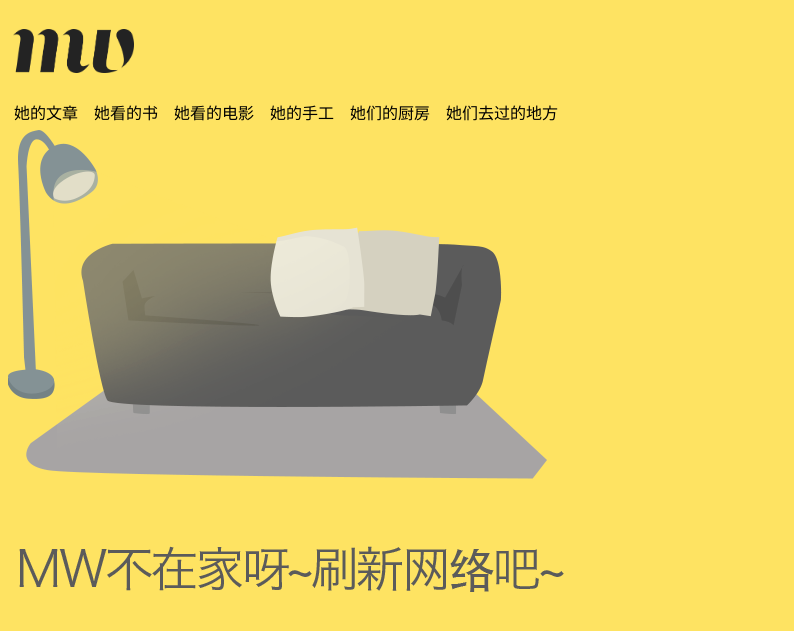
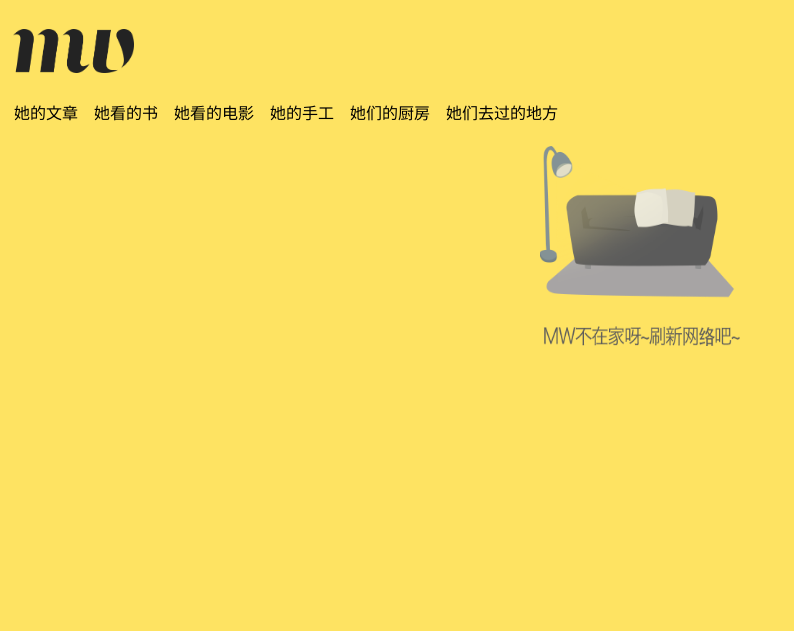
Before and after one commit to wmao8023/wm, a Jekyll site: the page index.html, which Jekyll copies as it is, in a window 1280 px wide. Shown: the top 631 px of the page, without its empty margins (0-794 px from the left). Built offline with Jekyll 4.4.1, drawn with Linux system fonts in a browser that asks for light colours.

Commit message:
Update index.html

```diff
--- a/index.html
+++ b/index.html
@@ -52,7 +52,9 @@
 
     </ul>
 
-    <img src="https://raw.githubusercontent.com/wmao8023/wm/gh-pages/images/home.png" align="middle" />
+    <p align="center">
+    <img src="https://raw.githubusercontent.com/wmao8023/wm/gh-pages/images/home.png" height="200" width="200" />
+    </p>
 
   </body>
 </html>
```
